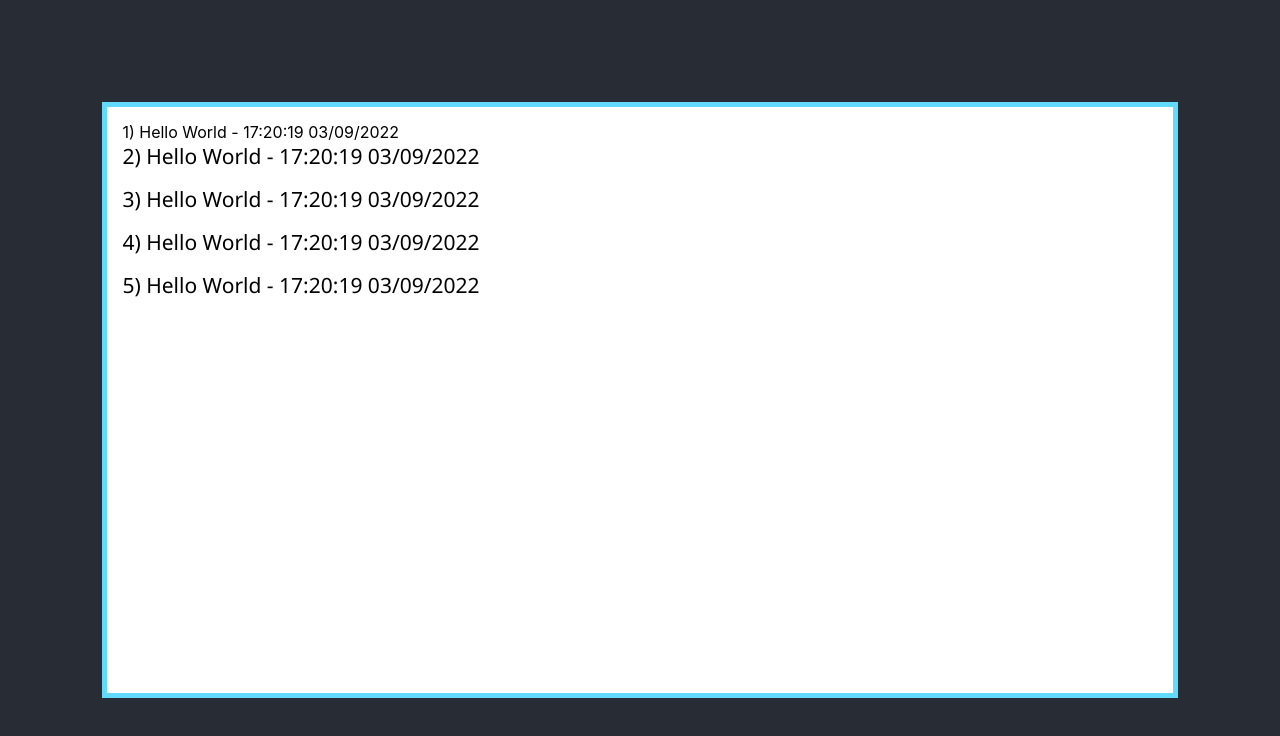
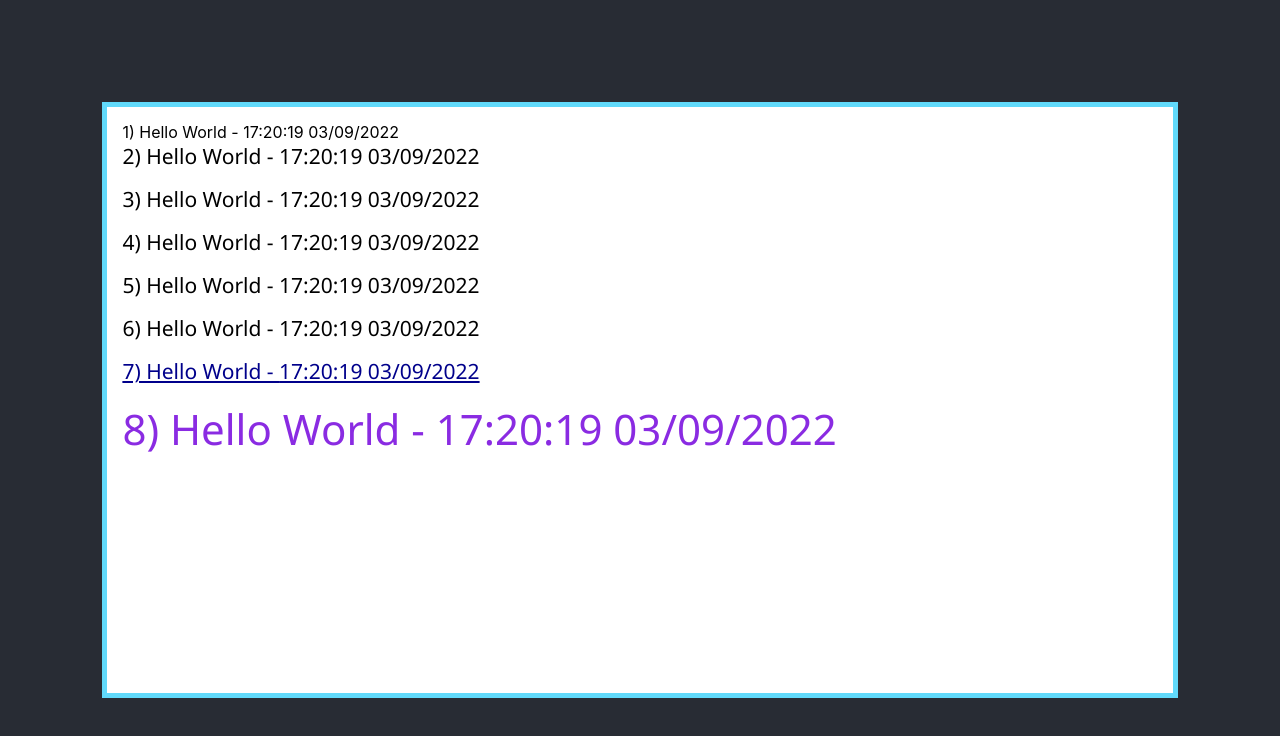
Before and after one commit to tialvesdev/curso-react-ebac, a React (Create React App) app in the folder exercise4/: page / in a window 1280 px wide. Shown: the top 736 px of the page. Built offline with nearby package versions, Linux system fonts and the light colour scheme.

Commit message:
feat: hello world 6, 7 and 8

```diff
--- a/exercise4/src/App.css
+++ b/exercise4/src/App.css
@@ -20,4 +20,5 @@
   background: #ffffff;
   border: 5px solid #61dafb;
   padding: 15px;
+  overflow-y: scroll;
 }
--- a/exercise4/src/App.js
+++ b/exercise4/src/App.js
@@ -4,6 +4,9 @@ import HelloWorld2 from "./components/helloWorld2/HelloWorld2";
 import HelloWorld3 from "./components/helloWorld3/HelloWorld3";
 import HelloWorld4 from "./components/helloWorld4/HelloWorld4";
 import HelloWorld5 from "./components/helloWorld5/HelloWorld5";
+import HelloWorld6 from "./components/helloWorld6/HelloWorld6";
+import HelloWorld7 from "./components/helloWorld7/HelloWorld7";
+import HelloWorld8 from "./components/helloWorld8/HelloWorld8";
 
 function App() {
 
@@ -15,6 +18,9 @@ function App() {
         <HelloWorld3/>
         <HelloWorld4/>
         <HelloWorld5/>
+        <HelloWorld6/>
+        <HelloWorld7/>
+        <HelloWorld8/>
       </div>
     </div>
   );
--- a/exercise4/src/components/helloWorld1/HelloWorld1.jsx
+++ b/exercise4/src/components/helloWorld1/HelloWorld1.jsx
@@ -1,10 +1,10 @@
 import React from "react";
 import DateTime from "../utils/dateTime/DateTime";
-import Text from "../utils/text/Text";
 
 const HelloWorld1 = () => {
 
-    // 1st Hello Horld - Comming From a Variable
+    /* 1st Hello Horld - Comming From a Variable
+       * The only one without the style class */
     const hw1 = `1) Hello World - ${DateTime()}`
 
     return hw1
--- a/exercise4/src/components/helloWorld3/HelloWorld3.jsx
+++ b/exercise4/src/components/helloWorld3/HelloWorld3.jsx
@@ -4,8 +4,8 @@ import DateTime from "../utils/dateTime/DateTime";
 
 const HelloWorld3 = () => {
 
+    // 3rd Hello World - Use the Text component and pass props
     const hw3 = `3) Hello World - ${DateTime()}`;
-    // 3rd Hello World - Use the Text component and pass as props
     return(
         <Text p={hw3} />
     )
--- /dev/null
+++ b/exercise4/src/components/helloWorld6/HelloWorld6.jsx
@@ -0,0 +1,14 @@
+import React from "react";
+import DateTime from "../utils/dateTime/DateTime";
+
+const HelloWorld6 = () => {
+
+    // 6th Hello World - Execute a Variable that Contains a Funtion
+    const hw6 = function () {
+        return React.createElement('p', {className: 'text'}, `6) Hello World - ${DateTime()}`);
+    }
+
+    return hw6()
+}
+
+export default HelloWorld6
--- /dev/null
+++ b/exercise4/src/components/helloWorld7/HelloWorld7.jsx
@@ -0,0 +1,11 @@
+import React from "react";
+import DateTime from "../utils/dateTime/DateTime";
+import './helloWorld7.style.css'
+
+const HelloWorld7 = () => {
+
+    // 7th Hello World - Styled via CSS
+    return <p className="hw7 text"> 7) Hello World - {DateTime()} </p>
+}
+
+export default HelloWorld7
--- /dev/null
+++ b/exercise4/src/components/helloWorld7/helloWorld7.style.css
@@ -0,0 +1,10 @@
+.hw7 {
+    color: darkblue;
+    text-decoration: underline;
+}
+
+.hw7::selection {
+    background-color: darkblue;
+    color: white;
+    text-decoration: none;
+}
--- /dev/null
+++ b/exercise4/src/components/helloWorld8/HelloWorld8.jsx
@@ -0,0 +1,11 @@
+import React from "react";
+import DateTime from "../utils/dateTime/DateTime";
+import './helloWorld8.style.css'
+
+const HelloWorld8 = () => {
+
+    // 7th Hello World - Styled via CSS
+    return <p className="hw8 text"> 8) Hello World - {DateTime()} </p>
+}
+
+export default HelloWorld8
--- /dev/null
+++ b/exercise4/src/components/helloWorld8/helloWorld8.style.css
@@ -0,0 +1,9 @@
+.hw8 {
+    color: blueviolet;
+    font-size: 42px;
+}
+
+.hw8::selection {
+    background-color: blueviolet;
+    color: white;
+}
```
